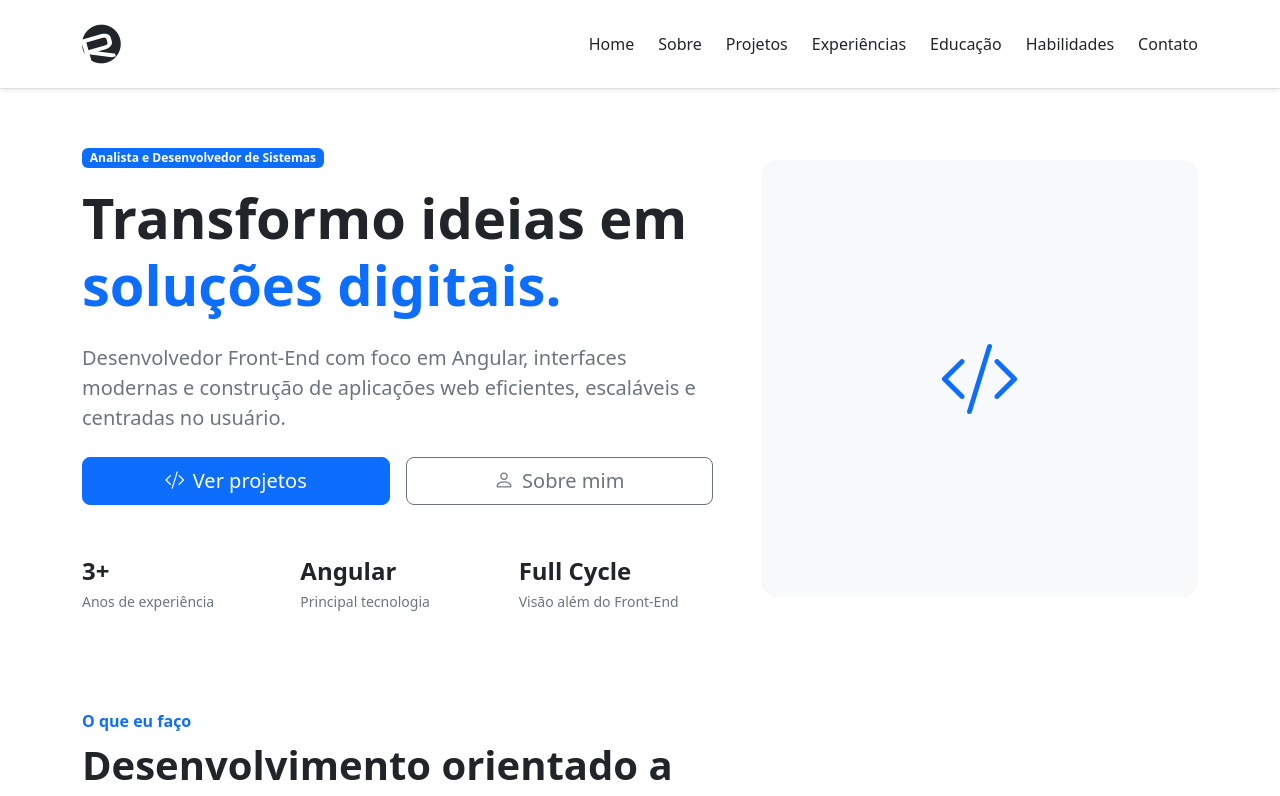
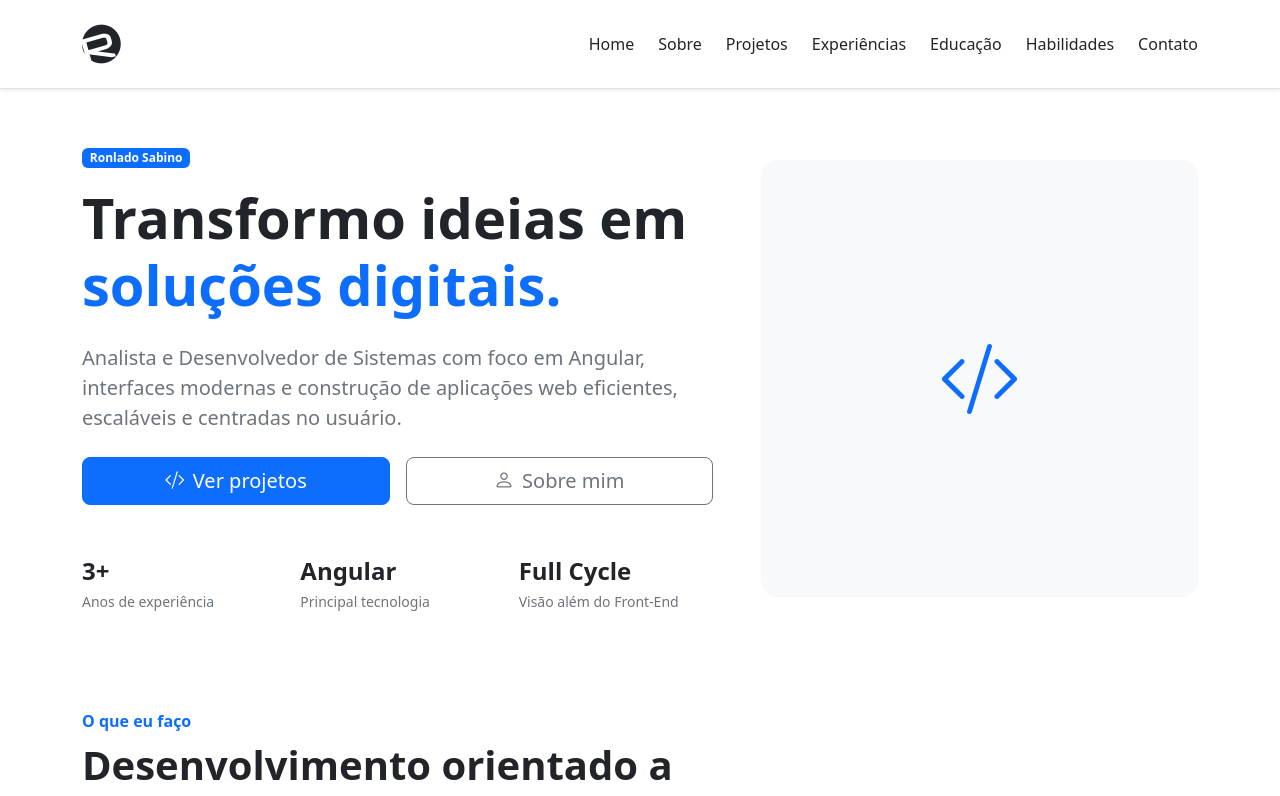
Before and after one commit to ronaldosabino/professional-portfolio, an Angular app: page /home in a window 1280 px wide. Shown: the top 796 px of the page. Built offline with nearby package versions, Linux system fonts and the light colour scheme.

Commit message:
feat: update personal information and improve button layout in home section

```diff
--- a/src/app/features/home/home.html
+++ b/src/app/features/home/home.html
@@ -7,7 +7,7 @@
         <div class="col-lg-7">
 
             <span class="badge text-bg-primary mb-3">
-                Analista e Desenvolvedor de Sistemas
+                Ronlado Sabino
             </span>
 
             <h1 class="display-4 fw-bold mb-4">
@@ -16,21 +16,21 @@
             </h1>
 
             <p class="lead text-secondary mb-4">
-                Desenvolvedor Front-End com foco em Angular,
+                Analista e Desenvolvedor de Sistemas com foco em Angular,
                 interfaces modernas e construção de aplicações
                 web eficientes, escaláveis e centradas no usuário.
             </p>
 
             <div class="row mb-4 g-3">
 
-                <div class="col-12 col-lg-6">
+                <div class="col-12 col-md-6">
                     <button routerLink="/projetos" class="btn btn-primary btn-lg d-flex align-items-center justify-content-center w-100">
                         <i class="bi bi-code-slash me-2"></i>
                         Ver projetos
                     </button>
                 </div>
 
-                <div class="col-12 col-lg-6">
+                <div class="col-12 col-md-6">
                     <button routerLink="/about" class="btn btn-outline-secondary btn-lg d-flex align-items-center justify-content-center w-100">
                         <i class="bi bi-person me-2"></i>
                         Sobre mim
@@ -404,10 +404,10 @@
 
         </div>
 
-        <a routerLink="/projetos" class="btn btn-outline-primary">
+        <button routerLink="/projetos" class="btn btn-outline-primary">
             Ver todos
             <i class="bi bi-arrow-right ms-2"></i>
-        </a>
+        </button>
 
     </div>
 
@@ -618,16 +618,12 @@
             como desenvolvedor.
         </p>
 
-        <div class="d-flex justify-content-center flex-wrap gap-3">
+        <div class="d-flex justify-content-center flex-column flex-md-row gap-3">
 
-            <a routerLink="/contato" class="btn btn-light btn-lg">
+            <button routerLink="/contato" class="btn btn-light btn-lg ">
                 Entre em contato
                 <i class="bi bi-arrow-right ms-2"></i>
-            </a>
-
-            <a routerLink="/projetos" class="btn btn-outline-light btn-lg">
-                Ver projetos
-            </a>
+            </button>
 
         </div>
 
```
